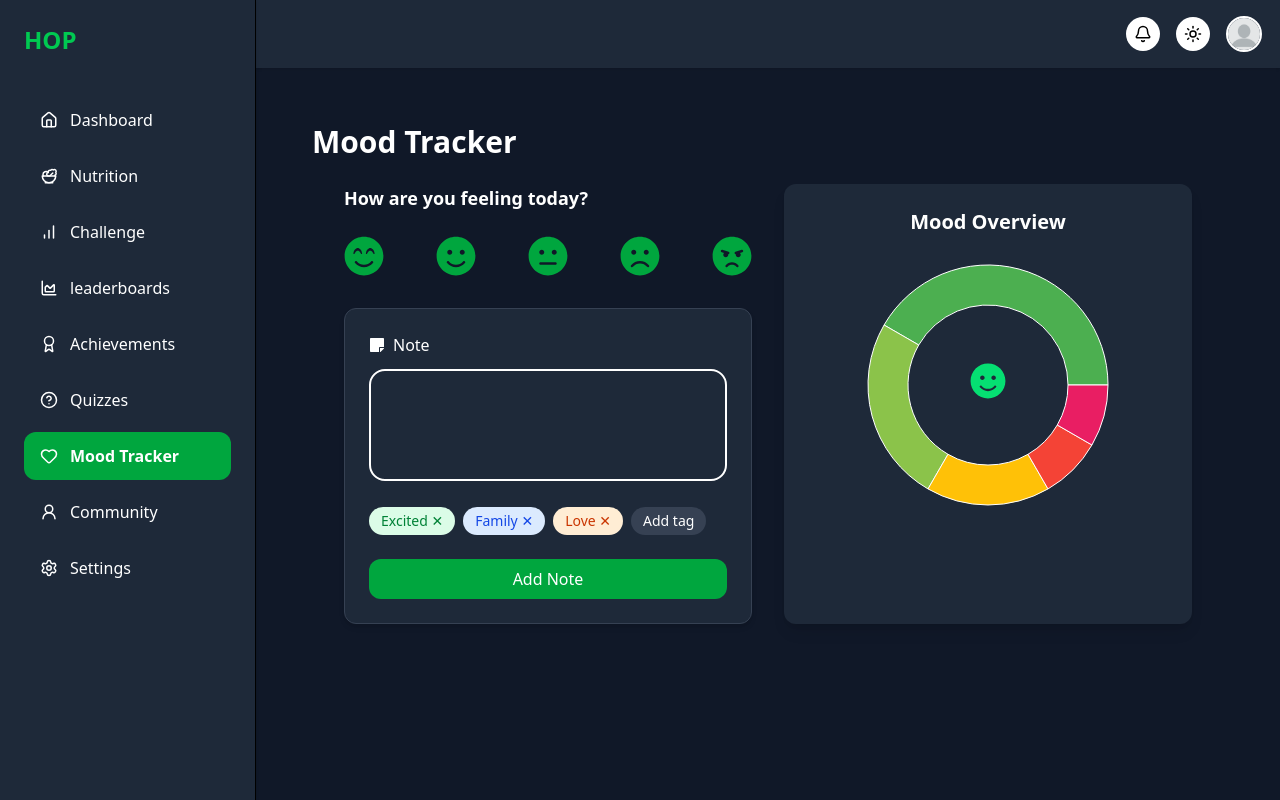
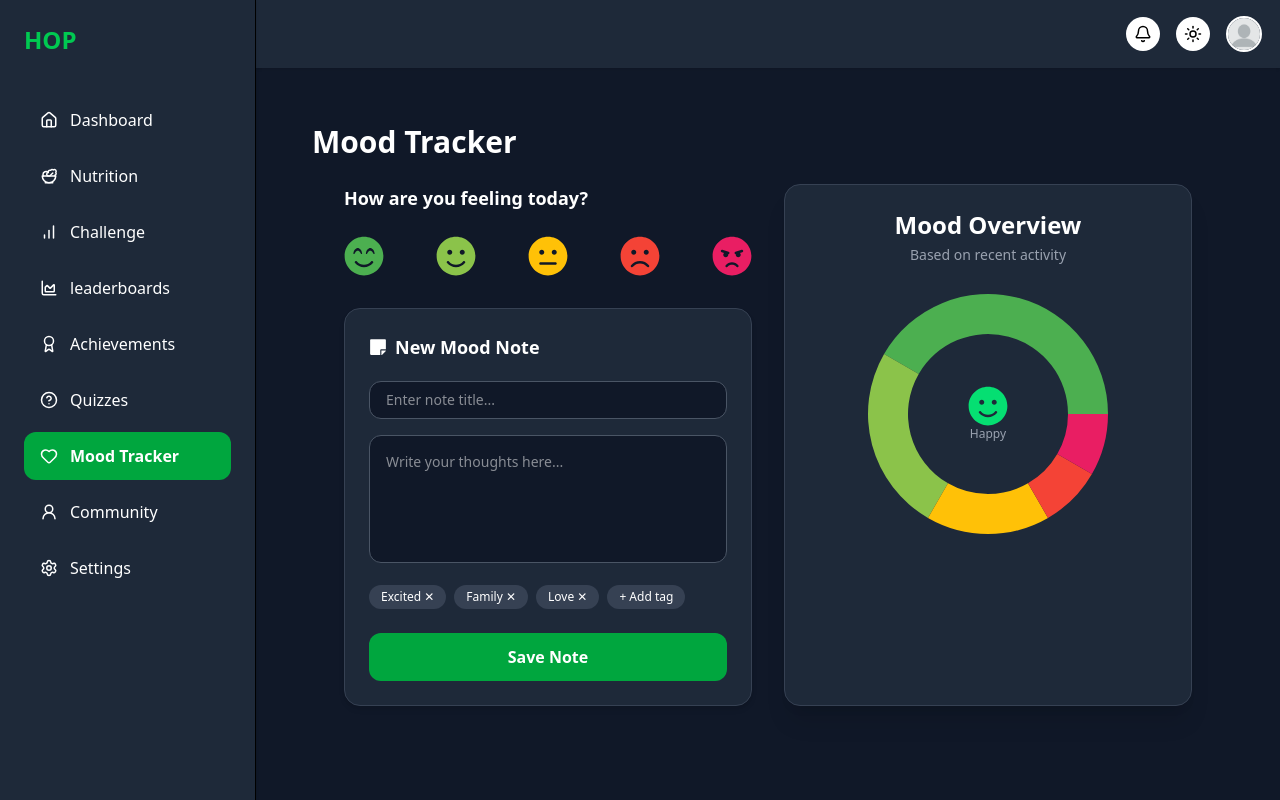
Before and after one commit to Olamilekan18/HOPwellness, a React (Vite) app in the folder frontend/: page /dashboard/moodtracker in a window 1280 px wide. Built offline with nearby package versions, Linux system fonts and the light colour scheme.

Commit message:
break them down into different section, chartSection, newMoodSection, and updated my overviewSection

```diff
--- /dev/null
+++ b/frontend/src/pages/dashboard/moodTracker/chartSection.jsx
@@ -0,0 +1,45 @@
+import { PieChart, Pie, Cell } from "recharts";
+import { FaSmile } from "react-icons/fa";
+import PropTypes from "prop-types";
+export default function PieChartSection({ pieData }) {
+  return (
+    <div className="p-6 rounded-2xl shadow-xl bg-white dark:bg-gray-800 border border-gray-200 dark:border-gray-700 w-full max-w-md mx-auto">
+      <div className="mb-6">
+        <h3 className="font-bold text-2xl text-center text-gray-800 dark:text-white">
+          Mood Overview
+        </h3>
+        <p className="text-center text-gray-500 dark:text-gray-400 text-sm mt-1">
+          Based on recent activity
+        </p>
+      </div>
+
+      <div className="flex justify-center items-center relative">
+        <PieChart width={250} height={250}>
+          <Pie
+            data={pieData}
+            cx="50%"
+            cy="50%"
+            innerRadius={80}
+            outerRadius={120}
+            fill="#8884d8"
+            dataKey="value"
+            stroke="none"
+          >
+            {pieData.map((entry, index) => (
+              <Cell key={`cell-${index}`} fill={entry.color} />
+            ))}
+          </Pie>
+        </PieChart>
+
+        <div className="absolute top-1/2 left-1/2 transform -translate-x-1/2 -translate-y-1/2 text-center">
+          <FaSmile size={40} className="text-green-500 dark:text-green-400" />
+          <p className="text-xs text-gray-500 dark:text-gray-400">Happy</p>
+        </div>
+      </div>
+    </div>
+  );
+}
+
+PieChartSection.propTypes = {
+  pieData: PropTypes.node.isRequired,
+};
--- /dev/null
+++ b/frontend/src/pages/dashboard/moodTracker/newMoodSection.jsx
@@ -0,0 +1,85 @@
+import { FaStickyNote } from "react-icons/fa";
+import PropTypes from "prop-types";
+export default function NewMoodSection({
+  mood,
+  setNewTag,
+  setShowAddTagSection,
+  showAddTagSection,
+  newTag,
+}) {
+  return (
+    <div className="relative bg-white border border-gray-200 dark:border-gray-700 rounded-2xl p-6 shadow-md dark:bg-gray-800 transition-all">
+      <div className="flex flex-wrap items-center justify-between gap-2 mb-5">
+        <div className="flex items-center gap-2 text-gray-700 dark:text-white text-lg font-semibold">
+          <FaStickyNote />
+          <span>New Mood Note</span>
+        </div>
+        {mood && (
+          <span className="text-sm px-3 py-1 bg-green-100 dark:bg-green-900 text-green-700 dark:text-green-300 rounded-full">
+            Mood: {mood}
+          </span>
+        )}
+      </div>
+
+      <input
+        type="text"
+        placeholder="Enter note title..."
+        className="w-full mb-4 px-4 py-2 border border-gray-300 dark:border-gray-600 rounded-xl text-sm focus:outline-none focus:ring-2 focus:ring-green-400 dark:bg-gray-900 dark:text-white"
+      />
+
+      <textarea
+        placeholder="Write your thoughts here..."
+        className="w-full h-32 p-4 border border-gray-300 dark:border-gray-600 rounded-xl resize-none mb-4 text-sm focus:outline-none focus:ring-2 focus:ring-green-400 dark:bg-gray-900 dark:text-white"
+      />
+
+      <div className="flex flex-wrap gap-2 mb-6">
+        {["Excited", "Family", "Love"].map((tag, index) => (
+          <span
+            key={index}
+            className="bg-gray-100 dark:bg-gray-700 text-gray-800 dark:text-white px-3 py-1 rounded-full text-xs cursor-pointer hover:bg-gray-200 dark:hover:bg-gray-600"
+          >
+            {tag} ✕
+          </span>
+        ))}
+        <button
+          onClick={() => {
+            setShowAddTagSection(true);
+          }}
+          className="px-3 py-1 bg-green-50 dark:bg-gray-700 text-green-700 dark:text-white rounded-full text-xs hover:bg-green-100 dark:hover:bg-gray-600 transition"
+        >
+          + Add tag
+        </button>
+      </div>
+
+      {showAddTagSection ? (
+        <div className="mb-4">
+          <input
+            type="text"
+            placeholder="Type new tag..."
+            className="w-full px-4 py-2 border border-gray-300 dark:border-gray-600 rounded-xl text-sm focus:outline-none focus:ring-2 focus:ring-green-400 dark:bg-gray-900 dark:text-white"
+            onChange={(e) => {
+              setNewTag(e.target.value);
+            }}
+            onBlur={() => {
+              console.log(newTag);
+            }}
+            autoFocus
+          />
+        </div>
+      ) : null}
+
+      {/* Button */}
+      <button className="w-full py-3 bg-green-600 hover:bg-green-700 text-white font-semibold rounded-xl transition-all">
+        Save Note
+      </button>
+    </div>
+  );
+}
+
+NewMoodSection.propTypes = {
+  mood: PropTypes.node.isRequired,
+  setNewTag: PropTypes.node.isRequired,
+  newTag: PropTypes.node.isRequired,
+  showAddTagSection: PropTypes.node.isRequired,
+  setShowAddTagSection: PropTypes.node.isRequired,
+};
--- a/frontend/src/pages/dashboard/moodTracker/overviewSection.jsx
+++ b/frontend/src/pages/dashboard/moodTracker/overviewSection.jsx
@@ -1,13 +1,7 @@
-import { PieChart, Pie, Cell } from "recharts";
-import {
-  FaSmile,
-  FaSmileBeam,
-  FaMeh,
-  FaFrown,
-  FaAngry,
-  FaStickyNote,
-} from "react-icons/fa";
+import { FaSmile, FaSmileBeam, FaMeh, FaFrown, FaAngry } from "react-icons/fa";
 import { useState } from "react";
+import PieChartSection from "./chartSection";
+import NewMoodSection from "./newMoodSection";
 
 const pieData = [
   { name: "Great", value: 5, color: "#4CAF50" },
@@ -17,23 +11,24 @@ const pieData = [
   { name: "Angry", value: 1, color: "#E91E63" },
 ];
 const getUserMood = [
-  { icon: FaSmileBeam, userMood: "Great" },
-  { icon: FaSmile, userMood: "Good" },
-  { icon: FaMeh, userMood: "Neutral" },
-  { icon: FaFrown, userMood: "Sad" },
-  { icon: FaAngry, userMood: "Angry" },
+  { icon: FaSmileBeam, userMood: "Great", iconColor: "#4CAF50" },
+  { icon: FaSmile, userMood: "Good", iconColor: "#8BC34A" },
+  { icon: FaMeh, userMood: "Neutral", iconColor: "#FFC107" },
+  { icon: FaFrown, userMood: "Sad", iconColor: "#F44336" },
+  { icon: FaAngry, userMood: "Angry", iconColor: "#E91E63" },
 ];
 export default function MoodTrackerOverview() {
   const [mood, setMood] = useState();
+  const [showAddTagSection, setShowAddTagSection] = useState(false);
+  const [newTag, setNewTag] = useState("");
   return (
     <div className="grid grid-cols-1 md:grid-cols-2 gap-12 md:gap-8 px-4 md:px-8">
-      {/* Left Side (Mood Selection and Notes) */}
       <div className="space-y-8">
         <p className="text-lg font-semibold mb-6 dark:text-white">
           How are you feeling today?
         </p>
         <div className="flex items-center justify-between mb-8 space-x-4 sm:space-x-6 overflow-x-auto">
-          {getUserMood.map(({ icon: Icon, userMood }, idx) => {
+          {getUserMood.map(({ icon: Icon, userMood, iconColor }, idx) => {
             return (
               <div
                 key={idx}
@@ -45,7 +40,7 @@ export default function MoodTrackerOverview() {
               >
                 <Icon
                   size={40}
-                  className="text-green-600 "
+                  style={{ color: iconColor }}
                   onClick={() => {
                     setMood(userMood);
                   }}
@@ -55,69 +50,16 @@ export default function MoodTrackerOverview() {
           })}
         </div>
 
-        <div className="relative bg-white border rounded-xl p-6 shadow-md dark:bg-gray-800 dark:border-gray-700">
-          <div className="flex flex-wrap items-center justify-between gap-2 font-medium mb-3 text-gray-700 dark:text-white">
-            <div className="flex items-center gap-2">
-              <FaStickyNote />
-              <span>Note</span>
-            </div>
-            <span className="text-gray-500 dark:text-gray-300">
-              {mood ? `Mood: ${mood}` : null}
-            </span>
-          </div>
-
-          <textarea className="text-gray-800 dark:text-gray-300 mb-5 w-full h-28 border-2 border-gray-600 dark:border-white rounded-2xl p-2 resize-none"></textarea>
-
-          <div className="flex flex-wrap gap-2 mb-6">
-            <span className="bg-green-100 text-green-700 px-3 py-1 rounded-full text-sm">
-              Excited ✕
-            </span>
-            <span className="bg-blue-100 text-blue-700 px-3 py-1 rounded-full text-sm">
-              Family ✕
-            </span>
-            <span className="bg-orange-100 text-orange-700 px-3 py-1 rounded-full text-sm">
-              Love ✕
-            </span>
-            <button className="px-3 py-1 bg-gray-100 text-gray-700 rounded-full text-sm hover:bg-gray-200 dark:bg-gray-700 dark:text-white">
-              Add tag
-            </button>
-          </div>
-
-          <button className="px-4 py-2 bg-green-600 text-white rounded-xl hover:bg-green-700 transition w-full">
-            Add Note
-          </button>
-        </div>
+        <NewMoodSection
+          newTag={newTag}
+          setNewTag={setNewTag}
+          showAddTagSection={showAddTagSection}
+          setShowAddTagSection={setShowAddTagSection}
+          mood={mood}
+        />
       </div>
 
-      <div className="p-6 rounded-xl shadow-lg dark:bg-gray-800 max-w-full">
-        <div className="mb-6">
-          <h3 className="font-semibold text-xl text-center text-gray-800 dark:text-white">
-            Mood Overview
-          </h3>
-        </div>
-
-        <div className="flex justify-center items-center relative">
-          <PieChart width={250} height={250}>
-            <Pie
-              data={pieData}
-              cx="50%"
-              cy="50%"
-              innerRadius={80}
-              outerRadius={120}
-              fill="#8884d8"
-              dataKey="value"
-            >
-              {pieData.map((entry, index) => (
-                <Cell key={`cell-${index}`} fill={entry.color} />
-              ))}
-            </Pie>
-          </PieChart>
-
-          <div className="absolute top-1/2 left-1/2 transform -translate-x-1/2 -translate-y-1/2">
-            <FaSmile size={36} className="mx-auto text-green-400 mb-2" />
-          </div>
-        </div>
-      </div>
+      <PieChartSection pieData={pieData} />
     </div>
   );
 }
```
